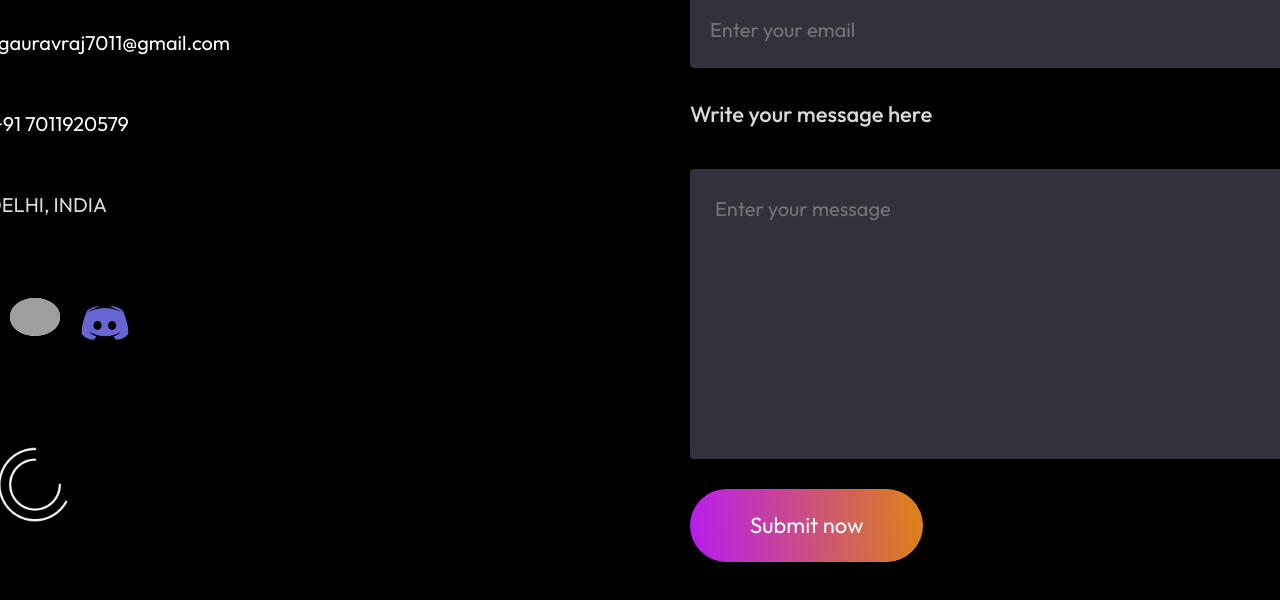
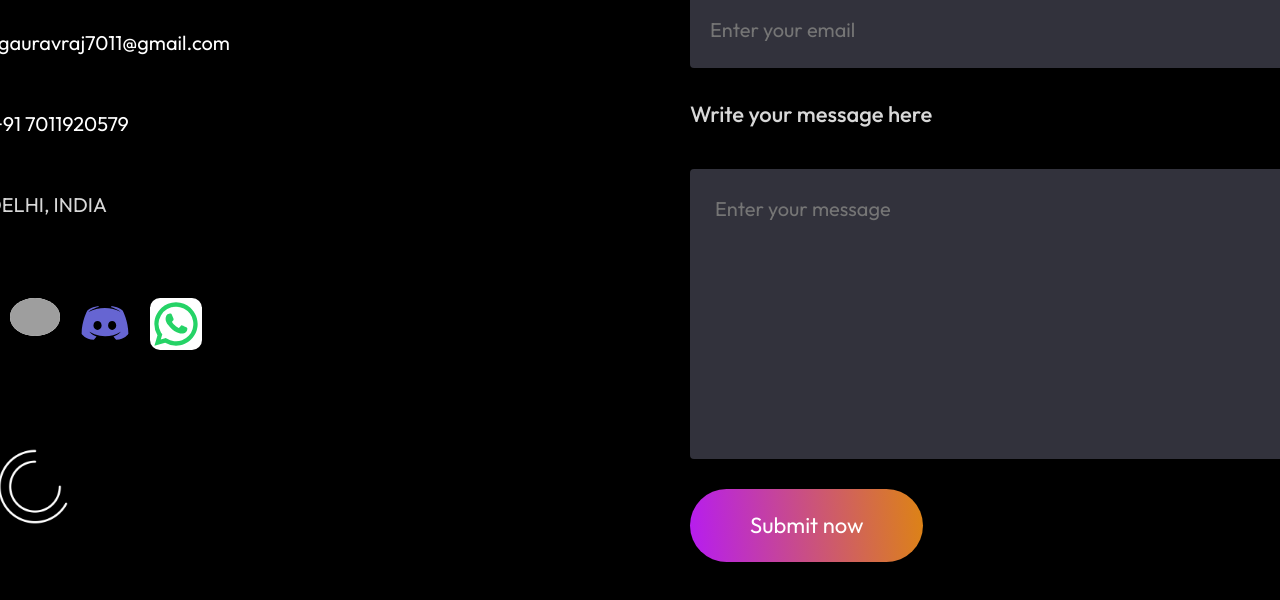
Before and after one commit to Gauravvgithub/my_portfolio_gaurav, a React (Vite) app: page / in a window 1280 px wide. Shown: the part 6552-7152 px from the top of the page. Built offline with nearby package versions, Linux system fonts and the light colour scheme; grey boxes are pictures that could not be loaded.

Commit message:
major updates

```diff
--- a/src/Components/Contact/Contact.jsx
+++ b/src/Components/Contact/Contact.jsx
@@ -123,14 +123,48 @@
                 />
               </a>
             </div>
+            <div className="social-connect">
+              <a
+                href="https://wa.me/917011920579?text=Hello!"
+                target="blank"
+              >
+                <svg
+                  class="w-6 h-6 text-gray-800 dark:text-white"
+                  aria-hidden="true"
+                  xmlns="http://www.w3.org/2000/svg"
+                  width="52"
+                  height="52"
+                  fill="none"
+                  viewBox="0 0 24 24"
+                  style={{ color: "#25D366", backgroundColor:"white", borderRadius:"10px" }}
+                >
+                  <path
+                    fill="currentColor"
+                    fill-rule="evenodd"
+                    d="M12 4a8 8 0 0 0-6.895 12.06l.569.718-.697 2.359 2.32-.648.379.243A8 8 0 1 0 12 4ZM2 12C2 6.477 6.477 2 12 2s10 4.477 10 10-4.477 10-10 10a9.96 9.96 0 0 1-5.016-1.347l-4.948 1.382 1.426-4.829-.006-.007-.033-.055A9.958 9.958 0 0 1 2 12Z"
+                    clip-rule="evenodd"
+                  />
+                  <path
+                    fill="currentColor"
+                    d="M16.735 13.492c-.038-.018-1.497-.736-1.756-.83a1.008 1.008 0 0 0-.34-.075c-.196 0-.362.098-.49.291-.146.217-.587.732-.723.886-.018.02-.042.045-.057.045-.013 0-.239-.093-.307-.123-1.564-.68-2.751-2.313-2.914-2.589-.023-.04-.024-.057-.024-.057.005-.021.058-.074.085-.101.08-.079.166-.182.249-.283l.117-.14c.121-.14.175-.25.237-.375l.033-.066a.68.68 0 0 0-.02-.64c-.034-.069-.65-1.555-.715-1.711-.158-.377-.366-.552-.655-.552-.027 0 0 0-.112.005-.137.005-.883.104-1.213.311-.35.22-.94.924-.94 2.16 0 1.112.705 2.162 1.008 2.561l.041.06c1.161 1.695 2.608 2.951 4.074 3.537 1.412.564 2.081.63 2.461.63.16 0 .288-.013.4-.024l.072-.007c.488-.043 1.56-.599 1.804-1.276.192-.534.243-1.117.115-1.329-.088-.144-.239-.216-.43-.308Z"
+                  />
+                </svg>
+              </a>
+            </div>
           </div>
           <div className="loaders">
             <div className="loader">
               <img src={loader} alt="free_loader" style={{ width: "150px" }} />
             </div>
           </div>
-          <div style={{marginTop:"50px"}}>
-            <iframe src="https://www.google.com/maps/embed?pb=!1m18!1m12!1m3!1d112216.22150223804!2d77.02581129251901!3d28.48686623919294!2m3!1f0!2f0!3f0!3m2!1i1024!2i768!4f13.1!3m3!1m2!1s0x390ce1bd6be37ea9%3A0x9800d4b5d8530f44!2sSouth%20Delhi%2C%20New%20Delhi%2C%20Delhi!5e0!3m2!1sen!2sin!4v1752244027038!5m2!1sen!2sin" width="600" height="450" style={{border:"0", borderRadius:"20px"}}  loading="lazy"></iframe>
+          <div style={{ marginTop: "50px" }}>
+            <iframe
+              src="https://www.google.com/maps/embed?pb=!1m18!1m12!1m3!1d112216.22150223804!2d77.02581129251901!3d28.48686623919294!2m3!1f0!2f0!3f0!3m2!1i1024!2i768!4f13.1!3m3!1m2!1s0x390ce1bd6be37ea9%3A0x9800d4b5d8530f44!2sSouth%20Delhi%2C%20New%20Delhi%2C%20Delhi!5e0!3m2!1sen!2sin!4v1752244027038!5m2!1sen!2sin"
+              width="600"
+              height="450"
+              style={{ border: "0", borderRadius: "20px" }}
+              loading="lazy"
+            ></iframe>
           </div>
         </div>
         <form onSubmit={onSubmit} className="contact-right">
```
Lines whose indentation alone changed are shown as unchanged.
